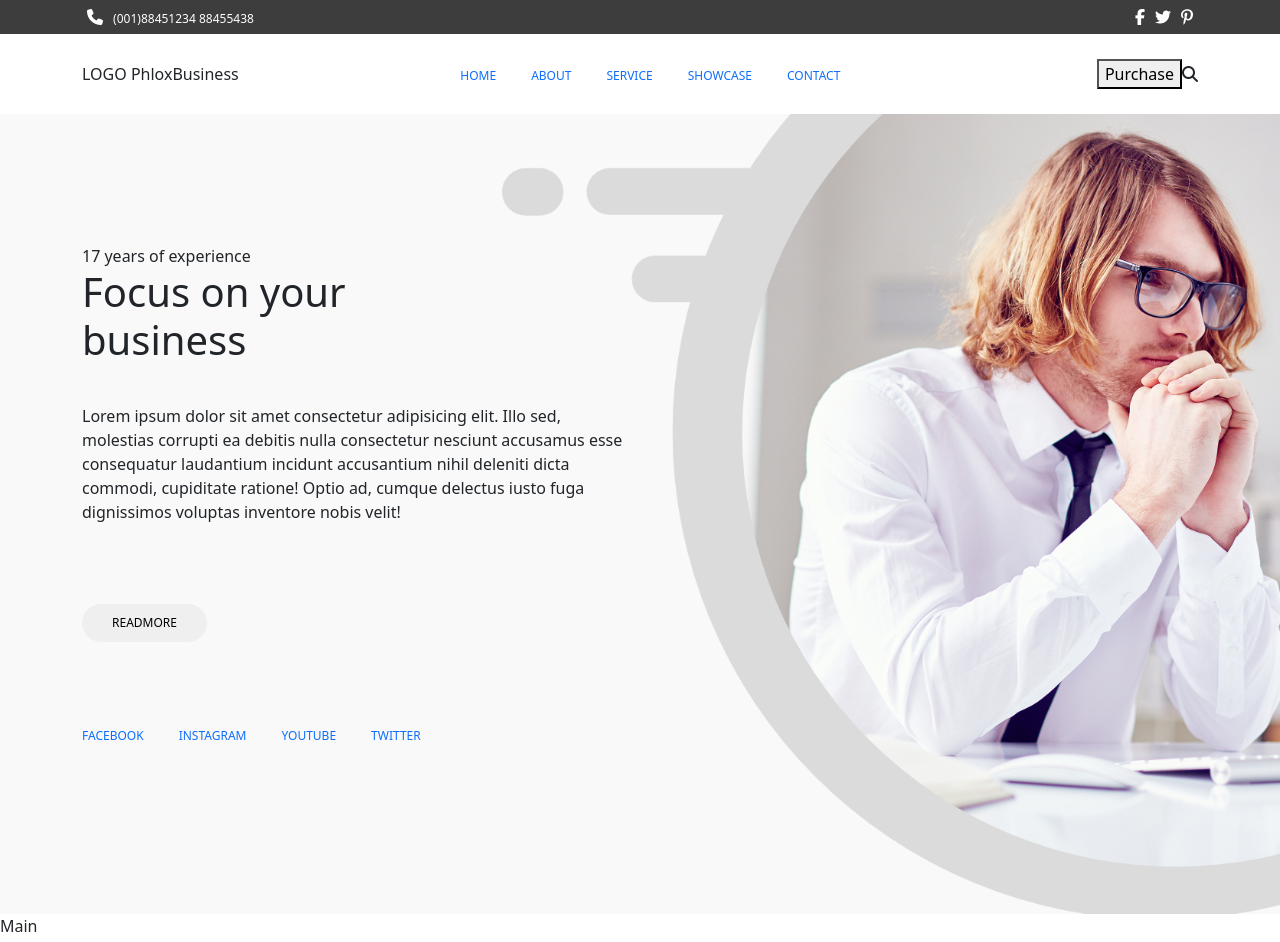
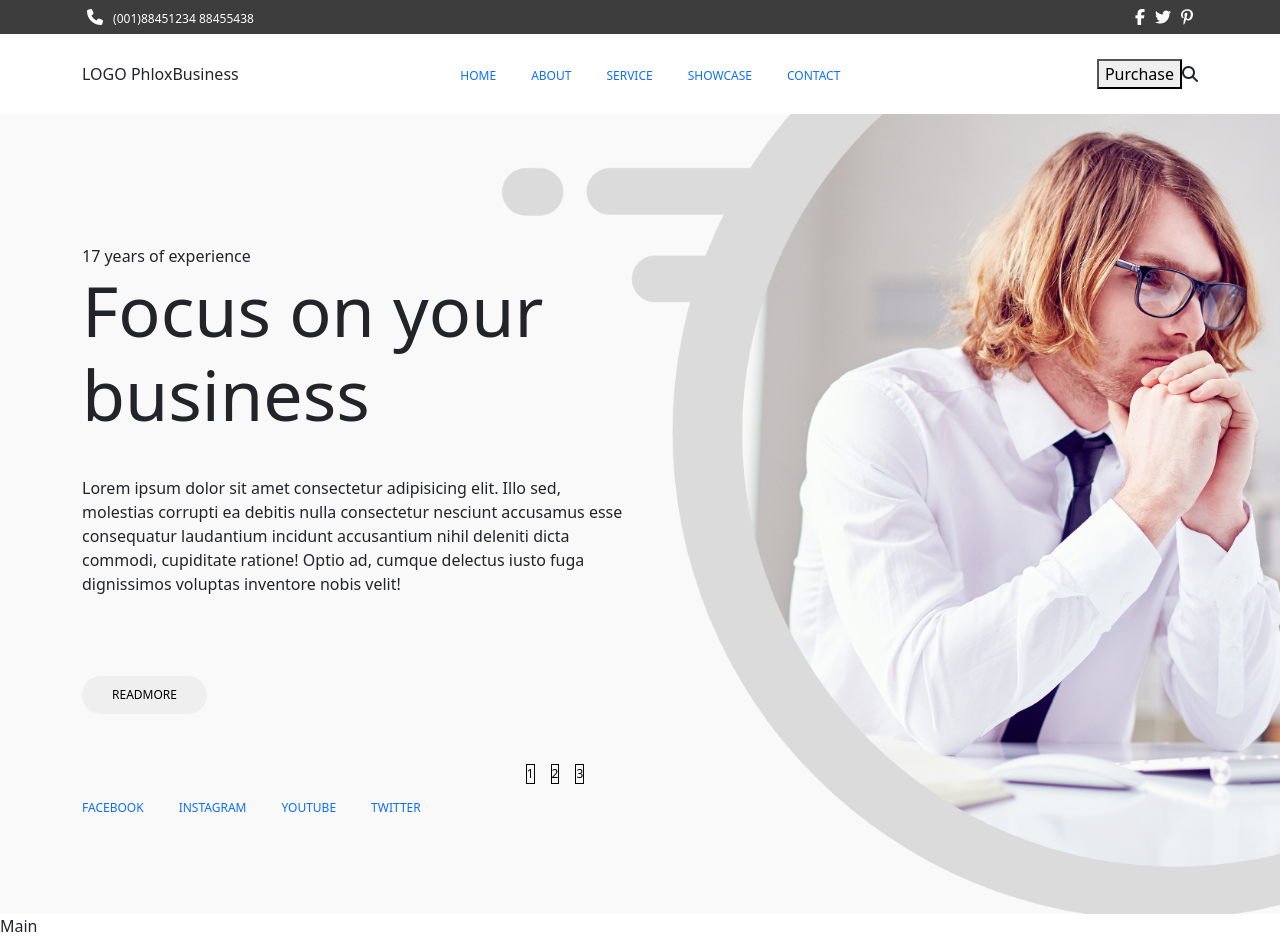
Before and after one commit to carlo-ddm/proj-html-vuejs, a Vue app: page / in a window 1280 px wide. Shown: the top 942 px of the page. Built offline with nearby package versions, Linux system fonts and the light colour scheme.

Commit message:
creo collegamento con indice per cambiare jumbotron

```diff
--- a/src/components/JumbotronComp.vue
+++ b/src/components/JumbotronComp.vue
@@ -5,7 +5,7 @@
 
         <!-- Colonna 1 -> TESTO -->
         <div class="col-6 cd1">
-          <div class="cd-container">
+          <div class="cd_container">
             <div class="jumbo-focus-on-your-business">
               <span>17 years of experience</span>
               <h1 class="m-0">Focus on your
@@ -19,11 +19,31 @@
 
             <button class="cd-btn">readmore</button>
 
+            <div class="jumbo-info d-flex">
+
               <div class="social-nav">
                 <ul class="p-0">
                   <li v-for="(social, index) in socialNav" :key="`_social_${index}`"><a :href="social.href">{{social.name}}</a></li>
                 </ul>
               </div>
+
+              <div class="cd_container">
+                <div class="d-flex cd-btn">
+
+                  <ul>
+                    <li
+                     v-for="(point, index) in jumboArg" :key="`_index_${index}`"
+                     @click="change(index)"
+                     class="mx-2">
+                     {{point.buttonText}}
+                    </li>
+                  </ul>
+
+                </div>
+              </div>
+
+            </div>
+
           </div>
         </div>
 
@@ -37,10 +57,16 @@
 </template>
 
 <script>
+import firstImg from '../assets/images/Group-35-2x.png';
+import secondImg from '../assets/images/Group-35-2x.png';
+import thirdImg from '../assets/images/Group-35-2x.png';
+
 export default {
   name: 'JumbotronComp',
   data() {
     return {
+      indexSelected: 0,
+
       socialNav: [
         {
           name: 'facebook',
@@ -58,7 +84,30 @@ export default {
           name: 'twitter',
           href: '#'
         },
-      ]
+      ],
+
+      jumboArg: [
+        {
+          buttonText: '1',
+          src: firstImg
+        },
+        {
+          buttonText: '2',
+          src: secondImg
+        },
+        {
+          buttonText: '3',
+          src: thirdImg
+        },
+      ],
+    }
+  },
+
+  methods: {
+    change(index){
+      this.indexSelected = index;
+      console.log(index);
+      console.log(this.indexSelected);
     }
   },
 }
@@ -81,11 +130,14 @@ export default {
   .col-6.cd1{
     padding-top: 130px;
 
-    .cd-container {
+    .cd_container {
       width: 100%;
 
       .jumbo-focus-on-your-business {
         margin-bottom: 40px;
+        h1 {
+          font-size: 70px;
+        }
       }
 
       p {
@@ -95,6 +147,8 @@ export default {
       button {
         margin: 40px 0 40px 0px;
       }
+
+      .jumbo-info {
 
         .social-nav {
           margin: 40px 0 40px 0px;
@@ -107,6 +161,21 @@ export default {
             }
           }
         }
+
+        .cd_container {
+          ul {
+            margin: 0;
+
+            @include list-style;
+            li {
+              text-align: center;
+              cursor: pointer;
+              border: 1px solid black;
+            }
+          }
+        }
+      }
+
       }
   }
 
```
Also changed, not shown: src/assets/styles/_mixines.scss (line endings or trailing spaces). Lines whose indentation alone changed are shown as unchanged.
